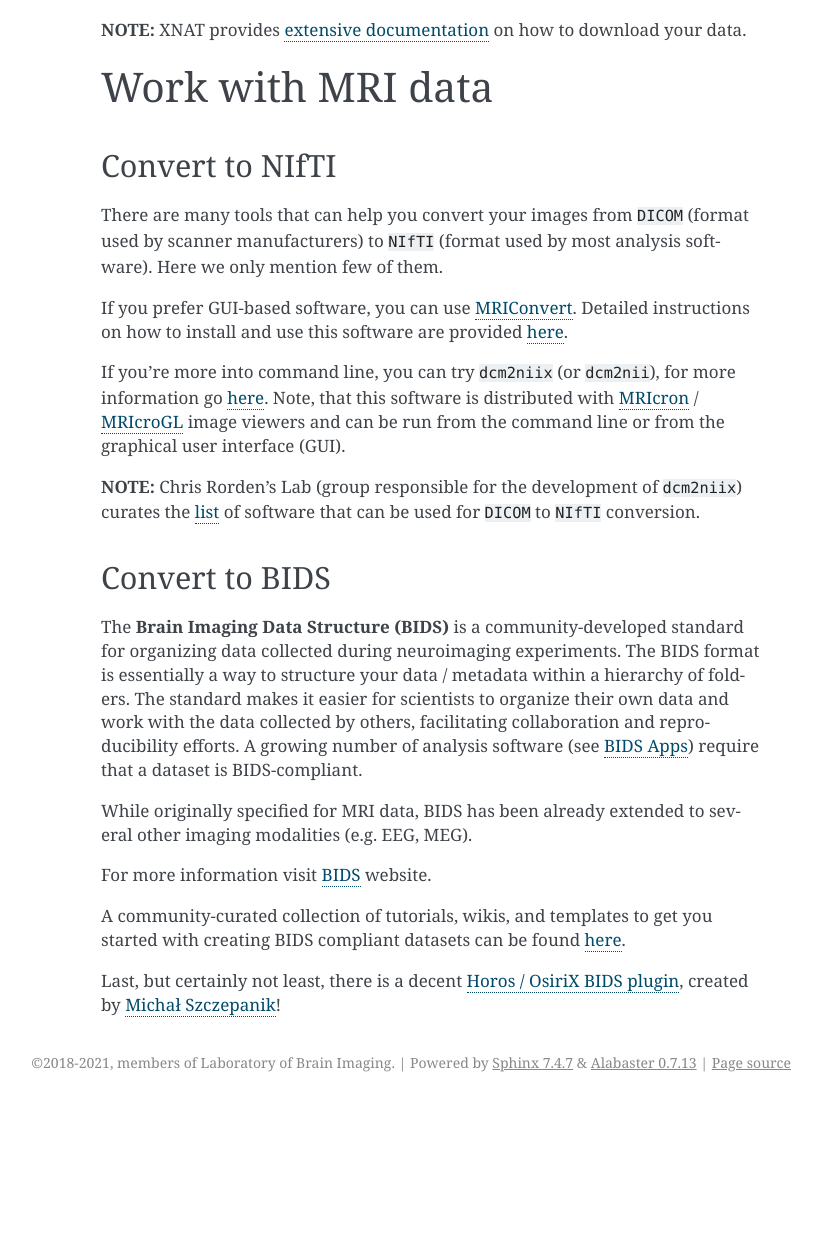
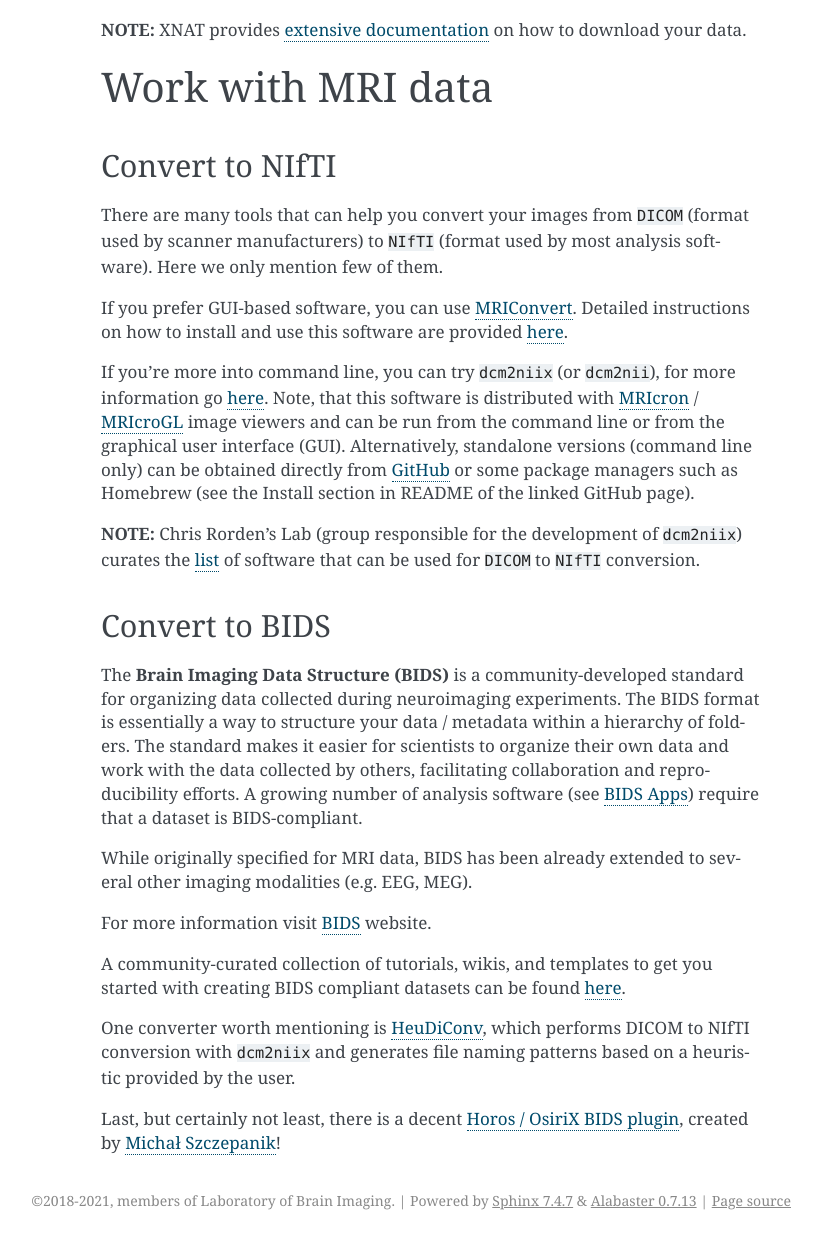
Before and after one commit to nencki-lobi/lobi-inhouse, a Sphinx documentation site: the page built from docs/mri_primer.md, in a window 1280 px wide and 1400 px high, scrolled down 3304 px, cut to the strip 160-1400 px from the top of the window. Shown: the whole strip, without its empty margins (319-1141 px from the left). Built offline with Sphinx 7.4.7, drawn with Linux system fonts in a browser that asks for light colours; before the commit the page ends 4566 px from its top, so only the background shows below that.

Commit message:
Mention standalone dcm2niix releases and HeuDiConv

```diff
--- a/docs/mri_primer.md
+++ b/docs/mri_primer.md
@@ -73,6 +73,7 @@
 If you prefer GUI-based software, you can use [MRIConvert](https://lcni.uoregon.edu/downloads/mriconvert/mriconvert-and-mcverter). Detailed instructions on how to install and use this software are provided [here](https://lcni.uoregon.edu/downloads/mriconvert/mriconvert-and-mcverter).
 
 If you're more into command line, you can try `dcm2niix` (or `dcm2nii`), for more information go [here](https://www.nitrc.org/projects/dcm2nii/). Note, that this software is distributed with [MRIcron](https://www.nitrc.org/projects/mricron/) / [MRIcroGL](https://www.nitrc.org/projects/mricrogl/) image viewers and can be run from the command line or from the graphical user interface (GUI).
+Alternatively, standalone versions (command line only) can be obtained directly from [GitHub](https://github.com/rordenlab/dcm2niix) or some package managers such as Homebrew (see the Install section in README of the linked GitHub page).
 
 **NOTE:** Chris Rorden's Lab (group responsible for the development of `dcm2niix`) curates the [list](https://github.com/rordenlab/dcm2niix#alternatives) of software that can be used for `DICOM` to `NIfTI` conversion.
 
@@ -86,4 +87,6 @@
 
 A community-curated collection of tutorials, wikis, and templates to get you started with creating BIDS compliant datasets can be found [here](https://bids-standard.github.io/bids-starter-kit/index.html).
 
+One converter worth mentioning is [HeuDiConv](https://heudiconv.readthedocs.io), which performs DICOM to NIfTI conversion with `dcm2niix` and generates file naming patterns based on a heuristic provided by the user.
+
 Last, but certainly not least, there is a decent [Horos / OsiriX BIDS plugin](https://github.com/mslw/horos-bids-output), created by [Michał Szczepanik](https://github.com/mslw)!
```
